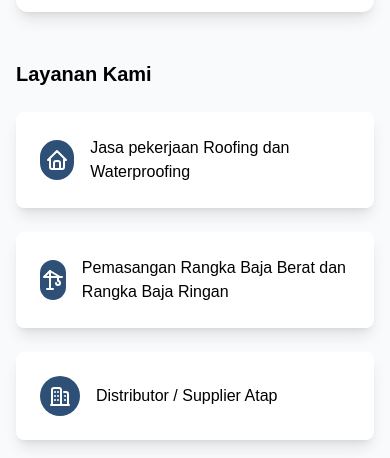
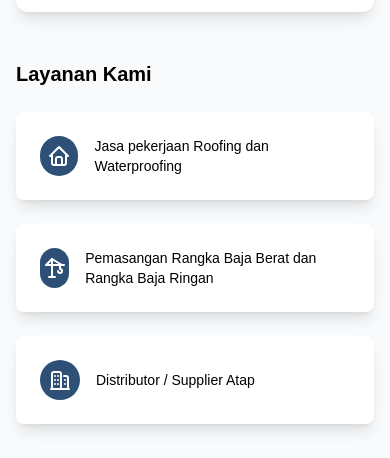
Before and after one commit to MasnunMuhaemin/cv_colibridannatasuccess, a React (Vite) app: page / in a window 390 px wide. Shown: the part 1400-1858 px from the top of the page. Built offline with nearby package versions, Linux system fonts and the light colour scheme.

Commit message:
fix responsive text

```diff
--- a/src/sections/Content.tsx
+++ b/src/sections/Content.tsx
@@ -40,14 +40,14 @@ const Content = () => {
           </div>
           {/* Kanan: Layanan */}
           <div className="text-black space-y-6 w-full">
-            <h2 className="text-xl md:text-2xl font-bold text-sm md:text-base">
+            <h2 className="text-xl md:text-2xl font-bold">
               Layanan Kami
             </h2>
             <div className="bg-white p-6 shadow-lg rounded-lg flex items-center space-x-4 hover:shadow-xl transition w-full">
               <div className="w-10 h-10 bg-secondary text-white flex items-center justify-center rounded-full">
                 <IconHome stroke={2} />
               </div>
-              <p className="text-base md:text-lg">
+              <p className="text-sm md:text-lg">
                 Jasa pekerjaan Roofing dan Waterproofing
               </p>
             </div>
@@ -55,7 +55,7 @@ const Content = () => {
               <div className="w-10 h-10 bg-secondary text-white flex items-center justify-center rounded-full">
                 <IconCrane stroke={2} />
               </div>
-              <p className="text-base md:text-lg">
+              <p className="text-sm md:text-lg">
                 Pemasangan Rangka Baja Berat dan Rangka Baja Ringan
               </p>
             </div>
@@ -63,7 +63,7 @@ const Content = () => {
               <div className="w-10 h-10 bg-secondary text-white flex items-center justify-center rounded-full">
                 <IconBuildings stroke={2} />
               </div>
-              <p className="text-base md:text-lg">
+              <p className="text-sm md:text-lg">
                 Distributor / Supplier Atap
               </p>
             </div>
```
